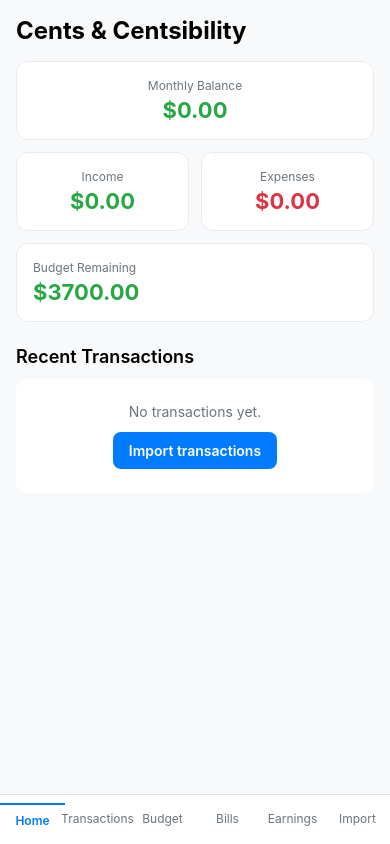
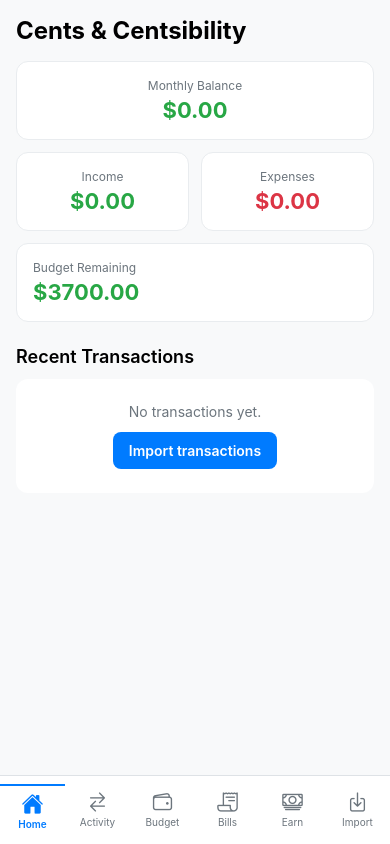
Before and after one commit to Christopher-Willis/Cents-and-Centsiblity, a React Native app: screen / in a window 390 px wide. Built offline with nearby package versions, Linux system fonts and the light colour scheme.

Commit message:
Replace tab labels with Ionicons icons + short labels
Co-Authored-By: Christopher Willis <willis.christopher.a@gmail.com>

```diff
--- a/App.tsx
+++ b/App.tsx
@@ -1,3 +1,4 @@
+import { Ionicons } from '@expo/vector-icons';
 import { StatusBar } from 'expo-status-bar';
 import { useState } from 'react';
 import { StyleSheet, Text, TouchableOpacity, View } from 'react-native';
@@ -12,13 +13,13 @@ import { DEFAULT_CATEGORIES } from './src/data/categories';
 import { usePersistentState } from './src/hooks/usePersistentState';
 import { Bill, BudgetCategory, IncomeSource, Tab, Transaction } from './src/types';
 
-const TABS: { key: Tab; label: string }[] = [
-  { key: 'dashboard', label: 'Home' },
-  { key: 'transactions', label: 'Transactions' },
-  { key: 'budget', label: 'Budget' },
-  { key: 'bills', label: 'Bills' },
-  { key: 'earnings', label: 'Earnings' },
-  { key: 'import', label: 'Import' },
+const TABS: { key: Tab; label: string; icon: string; activeIcon: string }[] = [
+  { key: 'dashboard', label: 'Home', icon: 'home-outline', activeIcon: 'home' },
+  { key: 'transactions', label: 'Activity', icon: 'swap-horizontal-outline', activeIcon: 'swap-horizontal' },
+  { key: 'budget', label: 'Budget', icon: 'wallet-outline', activeIcon: 'wallet' },
+  { key: 'bills', label: 'Bills', icon: 'receipt-outline', activeIcon: 'receipt' },
+  { key: 'earnings', label: 'Earn', icon: 'cash-outline', activeIcon: 'cash' },
+  { key: 'import', label: 'Import', icon: 'download-outline', activeIcon: 'download' },
 ];
 
 export default function App() {
@@ -78,17 +79,24 @@ export default function App() {
         <View style={styles.content}>{renderContent()}</View>
 
         <View style={styles.tabBar}>
-          {TABS.map((tab) => (
-            <TouchableOpacity
-              key={tab.key}
-              style={[styles.tab, activeTab === tab.key && styles.activeTab]}
-              onPress={() => setActiveTab(tab.key)}
-            >
-              <Text style={[styles.tabText, activeTab === tab.key && styles.activeTabText]}>
-                {tab.label}
-              </Text>
-            </TouchableOpacity>
-          ))}
+          {TABS.map((tab) => {
+            const isActive = activeTab === tab.key;
+            return (
+              <TouchableOpacity
+                key={tab.key}
+                style={[styles.tab, isActive && styles.activeTab]}
+                onPress={() => setActiveTab(tab.key)}
+              >
+                <Ionicons
+                  name={(isActive ? tab.activeIcon : tab.icon) as any}
+                  size={22}
+                  color={isActive ? '#007bff' : '#6c757d'}
+                  style={styles.tabIcon}
+                />
+                <Text style={[styles.tabText, isActive && styles.activeTabText]}>{tab.label}</Text>
+              </TouchableOpacity>
+            );
+          })}
         </View>
         <StatusBar style="auto" />
       </SafeAreaView>
@@ -115,14 +123,17 @@ const styles = StyleSheet.create({
   tab: {
     flex: 1,
     alignItems: 'center',
-    paddingVertical: 8,
+    paddingVertical: 6,
   },
   activeTab: {
     borderTopWidth: 2,
     borderTopColor: '#007bff',
   },
+  tabIcon: {
+    marginBottom: 2,
+  },
   tabText: {
-    fontSize: 12,
+    fontSize: 10,
     color: '#6c757d',
   },
   activeTabText: {
--- a/package.json
+++ b/package.json
@@ -3,6 +3,7 @@
   "version": "1.0.0",
   "main": "index.ts",
   "dependencies": {
+    "@expo/vector-icons": "^14.1.0",
     "@react-native-async-storage/async-storage": "2.2.0",
     "expo": "~57.0.13",
     "expo-dev-client": "~57.0.12",
```
Also changed, not shown: 1 other file (tests, documents, lock files or other folders).
